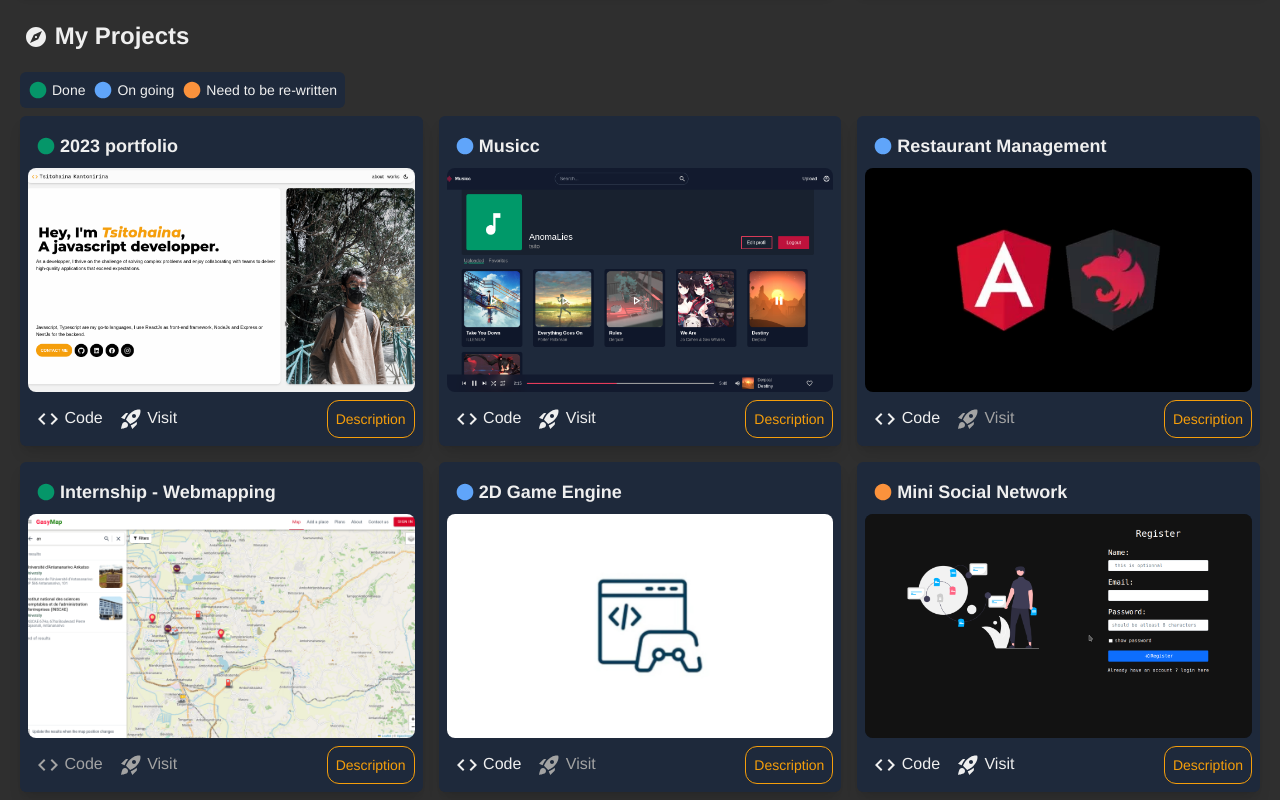
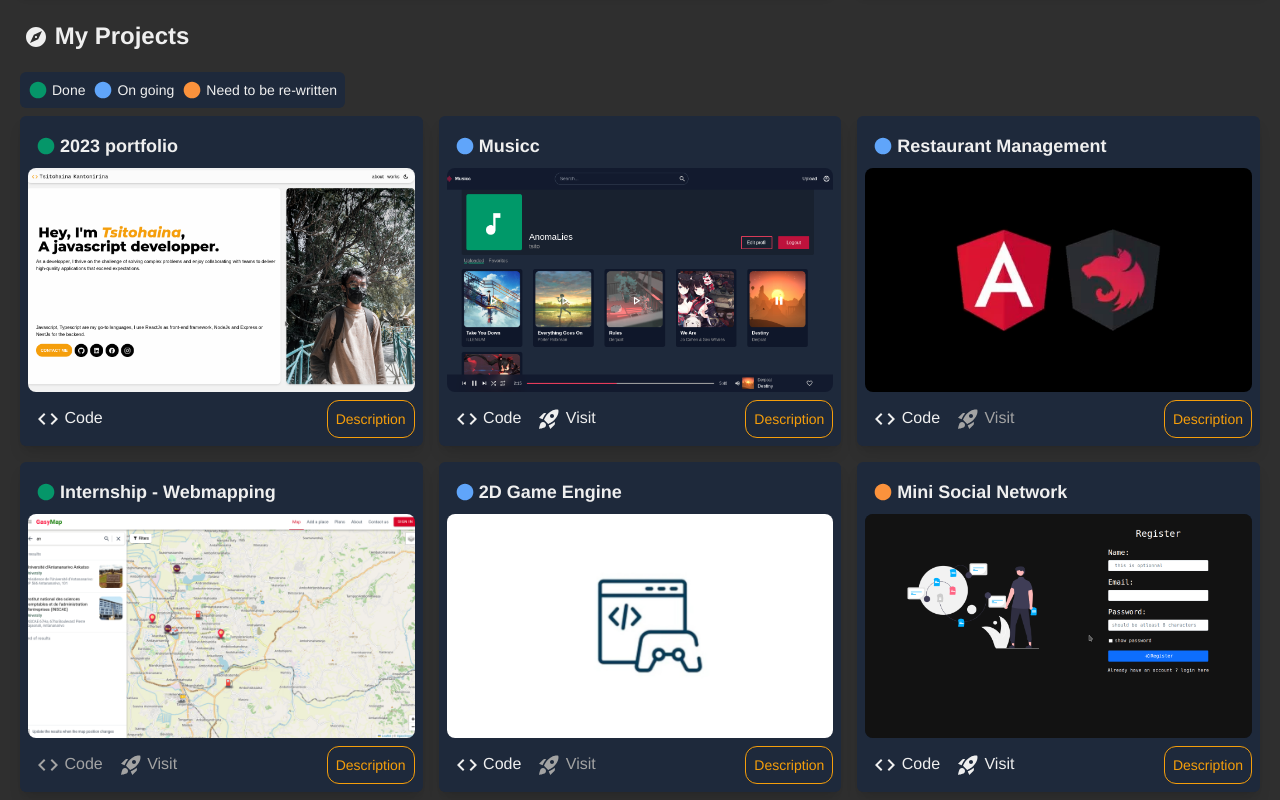
Before and after one commit to TsitohainaK/portfolio-23, a React (Vite) app: page / in a window 1280 px wide. Shown: the part 777-1577 px from the top of the page. Built offline with nearby package versions, Linux system fonts and the light colour scheme.

Commit message:
remove unused files, and button

```diff
--- a/src/views/Home/Work.tsx
+++ b/src/views/Home/Work.tsx
@@ -19,6 +19,7 @@ interface IProject {
     deployment?: string;
   };
   isLandscape?: boolean;
+  isHere?: boolean;
 }
 
 function Work({ project }: { project: IProject }) {
@@ -77,7 +78,7 @@ function Work({ project }: { project: IProject }) {
             </div>
           )}
 
-          {project.links.deployment ? (
+          {project.links.deployment && !project.isHere ? (
             <a
               href={project.links.deployment}
               className=""
@@ -86,7 +87,7 @@ function Work({ project }: { project: IProject }) {
             >
               <RocketLaunch /> Visit
             </a>
-          ) : (
+          ) : project.isHere ? null : (
             <div className="text-neutral-400 hover:text-neutral-400 cursor-default">
               <RocketLaunch /> Visit
             </div>
--- a/src/views/Home/Works.tsx
+++ b/src/views/Home/Works.tsx
@@ -17,6 +17,7 @@ This is also a progressive web app, so it can work offline if needed.`,
       },
       isLandscape: true,
       status: "done",
+      isHere: true,
     },
     {
       name: "Musicc",
```
Also changed, not shown: public/vspa.png (deleted), 1 other file (tests, documents, lock files or other folders).
